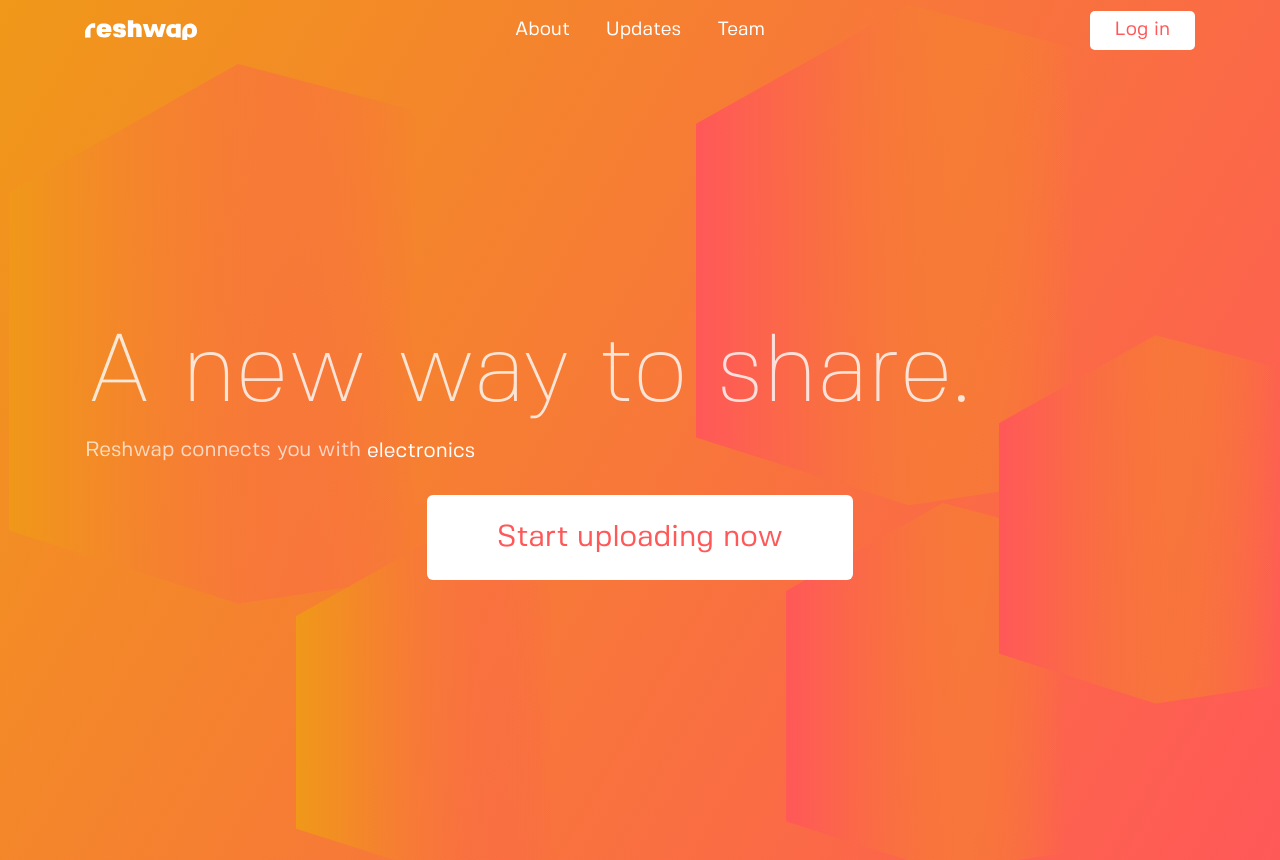
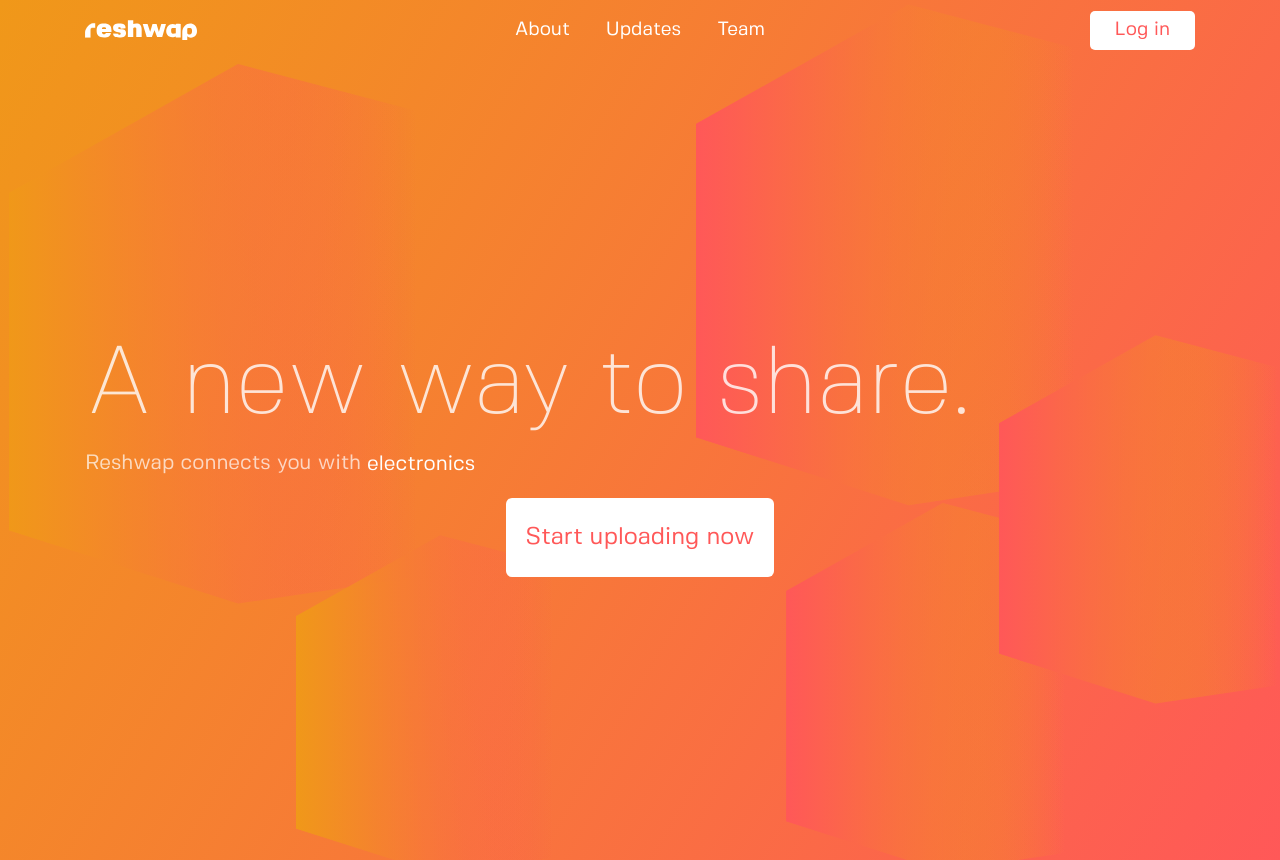
Before and after one commit to alpercanberk/reshwap2019, a Flask app: page / in a window 1280 px wide. Shown: the top 860 px of the page. Run offline with Flask 2, Linux system fonts and the light colour scheme; some libraries are stand-ins or nearby versions.

Commit message:
everything looks better

```diff
--- a/app.py
+++ b/app.py
@@ -42,6 +42,7 @@ class ReshwapItems(db.Model):
     image_four = db.Column(db.String())
     date = db.Column(db.String())
     is_completed = db.Column(db.Boolean())
+
 
     def __init__(self, uploader, title, details, category, department, money, exchange, image_one, image_two, image_three, image_four, date, is_completed):
         self.uploader = uploader
--- a/client/src/components/thumbnail.js
+++ b/client/src/components/thumbnail.js
@@ -8,7 +8,8 @@ let outerDivStyle = {
   backgroundColor: "black",
   height: "270px",
   margin: "0 auto",
-  overflow: "hidden"
+  overflow: "hidden",
+  position: "relative"
 };
 
 let innerImgStyle = {
@@ -118,7 +119,7 @@ const Thumbnail = ({ data, deleteFunc }) => {
                       )
                     ) {
                       axios
-                        .delete(window.CURRENT_HOST +  "/complete?id=" + data.id)
+                        .delete(window.CURRENT_HOST + "/complete?id=" + data.id)
                         .then(window.location.reload());
                     }
                   }}
--- a/static/stylesheet.css
+++ b/static/stylesheet.css
@@ -266,7 +266,6 @@ a:hover {
 .content-container-text {
   display: inline;
   float: left;
-  margin: 0;
 }
 
 .content-container-list {
@@ -586,11 +585,11 @@ label:hover {
   color: #ff5858;
   background-color: #fff;
   cursor: pointer;
-  padding: 20px 70px;
+  padding: 0.9em 0.8em;
   border-width: 0;
   border-radius: 6px !important;
-  font-size: 30px;
-  margin: 20px auto;
+  font-size: 1.5em;
+  margin: 10px auto;
   display: block;
 }
 
```
Also changed, not shown: static/bundle.js, 1 other file.
